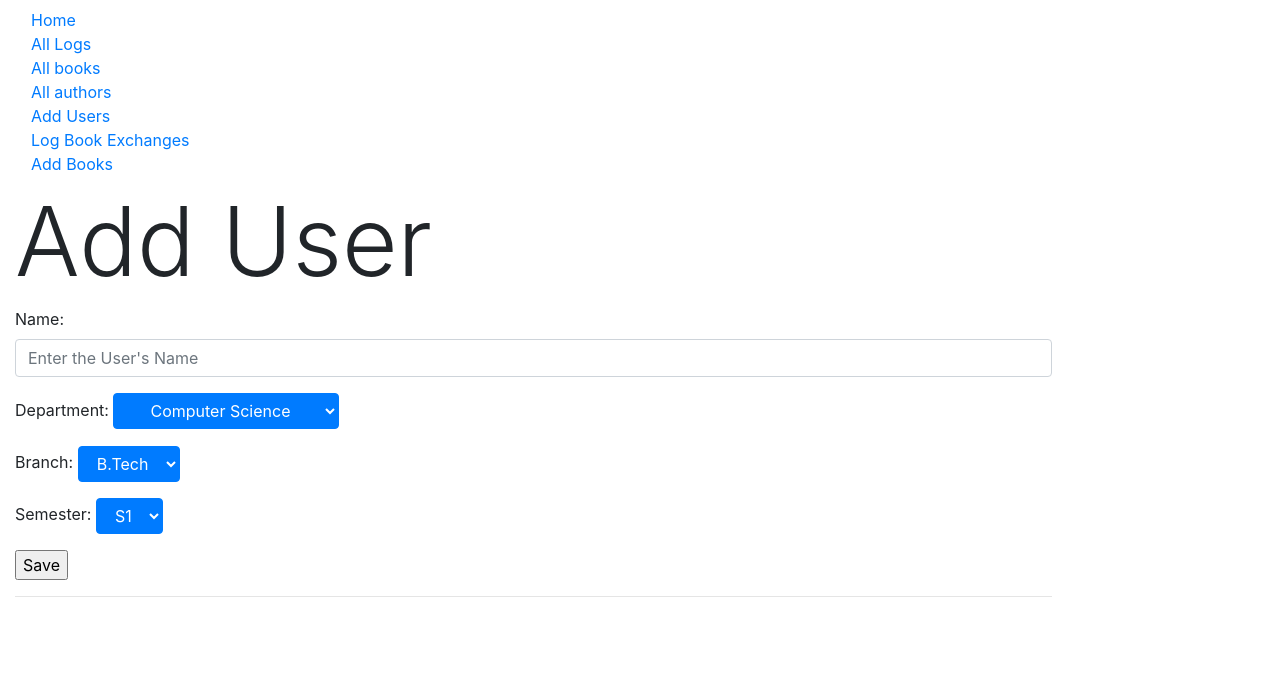
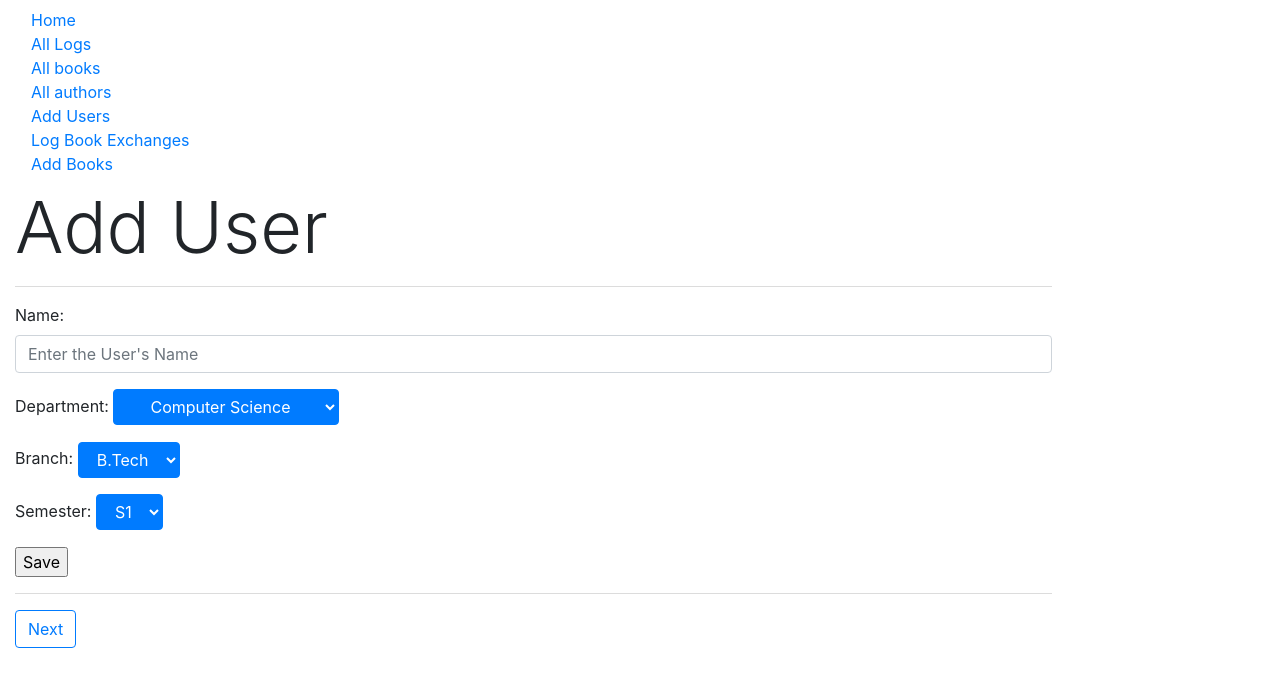
Before and after one commit to tinkerhubcek/Project-Libra, a Django app: page /useradd/ in a window 1280 px wide. Shown: the top 687 px of the page. Run offline with Django 3.2, Linux system fonts and the light colour scheme; some libraries are stand-ins or nearby versions.

Commit message:
Better UI :rocket:

```diff
--- a/bookshelf/forms.py
+++ b/bookshelf/forms.py
@@ -6,12 +6,12 @@ class BookForm(forms.ModelForm):
         ('Malayalam',"Malayalam"),
         ('Hindi',"Hindi"),
     )
-    Code=forms.ModelChoiceField(queryset=BarCode.objects.all(),widget=forms.Select(attrs={"class":"btn btn-secondary dropdown-toggle"}))
+    Code=forms.ModelChoiceField(queryset=BarCode.objects.all(),widget=forms.Select(attrs={"class":"btn btn-primary dropdown-toggle"}))
     title=forms.CharField(widget=forms.TextInput(attrs={"placeholder":"Title of the Book",
     "class":"form-control"}))
     author=forms.ModelChoiceField(queryset=Author.objects.all(),widget=forms.Select(attrs={"placeholder":"Author of the Book",
-    "class":"btn btn-danger dropdown-toggle"}))
-    language=forms.ChoiceField(widget=forms.Select(attrs={"class":"btn btn-danger dropdown-toggle"}),choices=LANGS)
+    "class":"btn btn-primary dropdown-toggle"}))
+    language=forms.ChoiceField(widget=forms.Select(attrs={"class":"btn btn-primary dropdown-toggle"}),choices=LANGS)
     class Meta:
         model=Book
         fields='__all__'
@@ -64,9 +64,9 @@ class LogForm(forms.ModelForm):
         ('Available', 'Available'),
         ('Reserved', 'Reserved'),
     )
-    bar_code_no=forms.ModelChoiceField(queryset=BarCode.objects.all(),widget=forms.Select(attrs={"class":"btn btn-secondary dropdown-toggle"}))
-    book=forms.ModelChoiceField(queryset=Book.objects.all(),widget=forms.Select(attrs={"class":"btn btn-secondary dropdown-toggle"}), required=True)
-    borrower=forms.ModelChoiceField(queryset=Log_user.objects.all(),widget=forms.Select(attrs={"class":"btn btn-secondary dropdown-toggle"}))
+    bar_code_no=forms.ModelChoiceField(queryset=BarCode.objects.all(),widget=forms.Select(attrs={"class":"btn btn-primary dropdown-toggle"}))
+    book=forms.ModelChoiceField(queryset=Book.objects.all(),widget=forms.Select(attrs={"class":"btn btn-primary dropdown-toggle"}), required=True)
+    borrower=forms.ModelChoiceField(queryset=Log_user.objects.all(),widget=forms.Select(attrs={"class":"btn btn-primary dropdown-toggle"}))
     status=forms.ChoiceField(widget=forms.Select(attrs={"class":"btn btn-primary dropdown-toggle"}),choices=STATUS)
     class Meta:
         model = A_Logger
--- a/bookshelf/templates/bookshelf/a_logger_list.html
+++ b/bookshelf/templates/bookshelf/a_logger_list.html
@@ -1,7 +1,8 @@
 {% extends "bookshelf/base.html" %}
 
 {% block content %}
-  <h1>Logger List</h1>
+  <h3 class="display-4">Logger List</h3>
+  <hr>
   <ul>
     {% for lg in object_list %}
       <li>
--- a/bookshelf/templates/bookshelf/add_book.html
+++ b/bookshelf/templates/bookshelf/add_book.html
@@ -1,7 +1,8 @@
 {% extends "bookshelf/base.html" %}
 
 {% block content %}
-<h1 align="center">Add A New Book</h1>
+<h3 class="display-3">Add A New Book</h3>
+<hr>
       <form method='POST'>{% csrf_token %}
       {{form.as_p}}
       <input type='submit' value='Save'/>
--- a/bookshelf/templates/bookshelf/authoradd.html
+++ b/bookshelf/templates/bookshelf/authoradd.html
@@ -1,7 +1,8 @@
 {% extends "bookshelf/base.html" %}
 
 {% block content %}
-<h1 class="display-1">Add Author</h1>
+<h3 class="display-3">Add Author</h3>
+<hr>
       <form method='POST'>{% csrf_token %}
       {{form.as_p}}
       <input type='submit' value='Save'/>
--- a/bookshelf/templates/bookshelf/baradd.html
+++ b/bookshelf/templates/bookshelf/baradd.html
@@ -1,7 +1,8 @@
 {% extends "bookshelf/base.html" %}
 
 {% block content %}
-<h1 class="display-1">Add Barcode</h1>
+<h3 class="display-3">Add Barcode</h3>
+<hr>
       <form method='POST'>{% csrf_token %}
       {{form.as_p}}
       <input type='submit' value='Save'/>
--- a/bookshelf/templates/bookshelf/base.html
+++ b/bookshelf/templates/bookshelf/base.html
@@ -4,6 +4,7 @@
   <!-- {% block title %}<title>Local Library</title>{% endblock %} -->
   <meta charset="utf-8">
   <meta name="viewport" content="width=device-width, initial-scale=1">
+  <link rel="stylesheet" href="https://cdnjs.cloudflare.com/ajax/libs/bulma/0.7.5/css/bulma.min.css">
   <link rel="stylesheet" href="https://stackpath.bootstrapcdn.com/bootstrap/4.1.3/css/bootstrap.min.css" integrity="sha384-MCw98/SFnGE8fJT3GXwEOngsV7Zt27NXFoaoApmYm81iuXoPkFOJwJ8ERdknLPMO" crossorigin="anonymous">
   <!-- Add additional CSS in static file -->
   {% load static %}
--- a/bookshelf/templates/bookshelf/logger.html
+++ b/bookshelf/templates/bookshelf/logger.html
@@ -3,10 +3,11 @@
 {% block content %}
 <h3 class="display-3">Log Books and Users</h3>
       <form method='POST'>{% csrf_token %}
-      {{form.as_table}}
+      <table class="table table-borderless
+">{{ form.as_table }}</table>
       <input type='submit' value='Save'/>
       </form>
       <hr>
-      <a href="/bookadd"><button class="btn btn-outline-primary" type='button'>Next</button></a>
+      <a href="/logs"><button class="button is-primary is-rounded" type='button'>Next</button></a>
 
 {% endblock %}
--- a/bookshelf/templates/bookshelf/useradd.html
+++ b/bookshelf/templates/bookshelf/useradd.html
@@ -1,12 +1,13 @@
 {% extends "bookshelf/base.html" %}
 
 {% block content %}
-<h1 class="display-1">Add User</h1>
+<h3 class="display-3">Add User</h3>
+<hr>
       <form method='POST'>{% csrf_token %}
       {{form.as_p}}
       <input type='submit' value='Save'/>
       </form>
       <hr>
-      {% comment %} <a href="/bookadd"><button class="btn btn-outline-primary" type='button'>Next</button></a> {% endcomment %}
+      <a href="/log"><button class="btn btn-outline-primary" type='button'>Next</button></a>
 
 {% endblock %}
```
Also changed, not shown: bookshelf/templates/bookshelf/author_list.html (+5 -6 lines), bookshelf/templates/bookshelf/book_list.html (+3 -5 lines).
